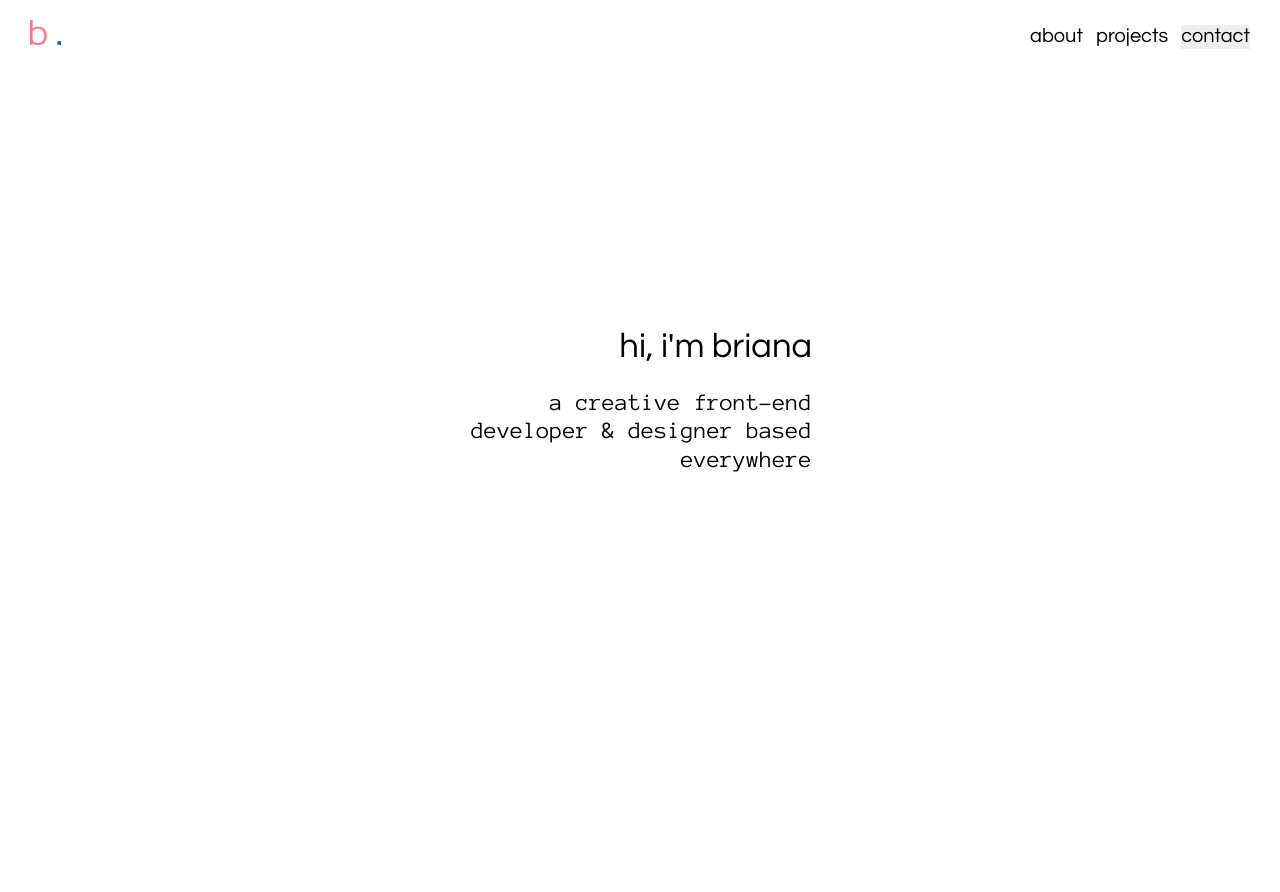
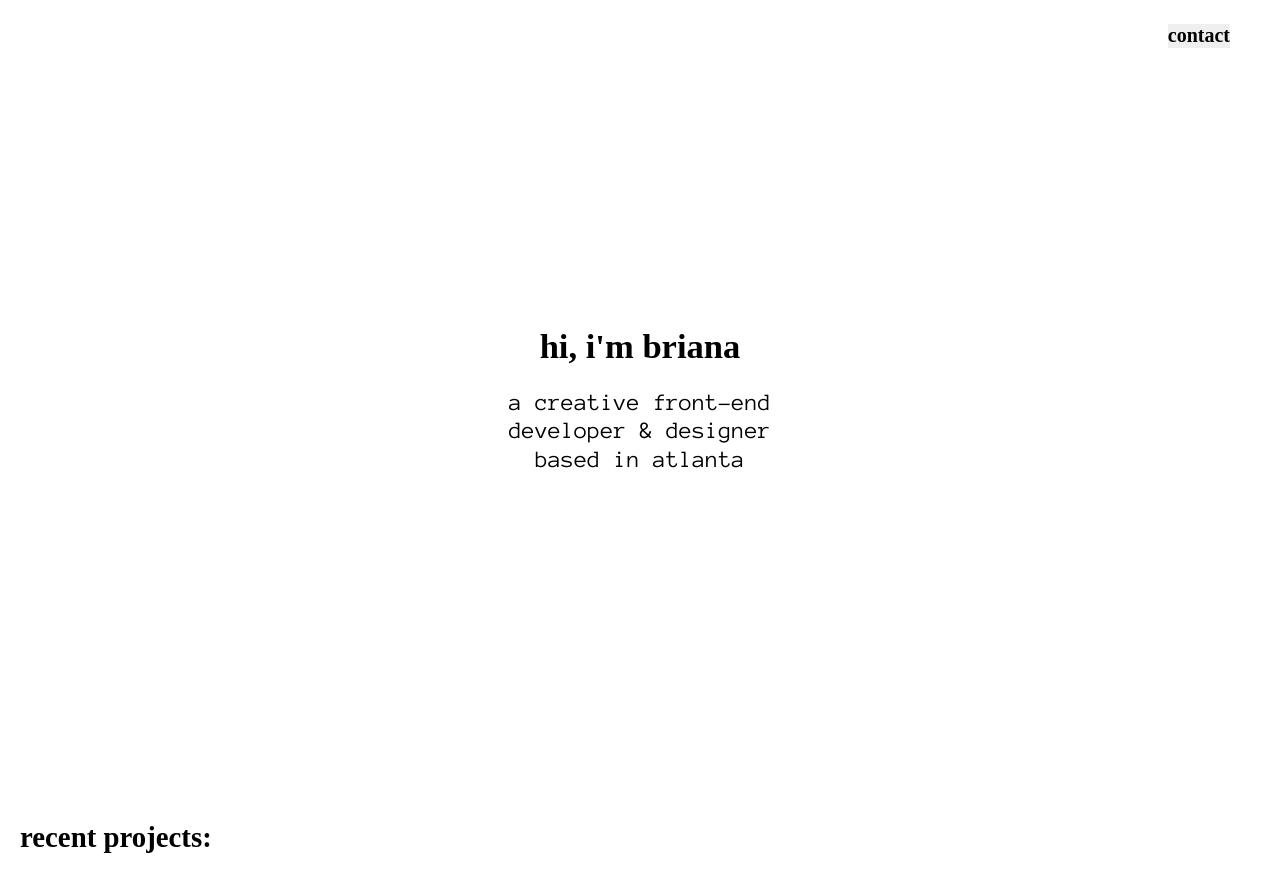
Before and after one commit to brianagude/briana_gude, a website: page src/index.html in a window 1280 px wide. Before the commit the page ends 800 px from the top, so only its background shows below. Drawn offline with nearby package versions, Linux system fonts and the light colour scheme; files that its build step writes are made by us from their sources; files whose address does not match are found by name; a web font is replaced by a local one.

Commit message:
just an update

```diff
--- a/src/css/global.scss
+++ b/src/css/global.scss
@@ -1,6 +1,7 @@
   //font
   @import url('https://fonts.googleapis.com/css?family=Anonymous+Pro:400,700,700i');
   @import url('https://fonts.googleapis.com/css?family=Abel|Anonymous+Pro|Coda+Caption:800|Fjalla+One|Questrial');
+  @import url('https://fonts.googleapis.com/css?family=Anonymous+Pro|Inconsolata|News+Cycle|Poppins|Questrial|Staatliches|Thasadith|VT323');
 
 	// colors
 	$pink1: #F92A80;
@@ -29,8 +30,9 @@
   body {
     background-color: white;
     font-family: 'Anonymous Pro', monospace;
+    // font-family: futura;
     // font-family: 'Questrial', sans-serif;
-    // font-family: 'Anonymous Pro', monospace;
+    // font-family: 'VT323', monospace;
     font-weight: 400;
     line-height: 1.2;
     text-align: center;
@@ -51,9 +53,12 @@
 
   h1, h2, h3, h4, h5, a, .dropbtn {
     margin: 0;
-    font-family: 'Questrial', sans-serif;
+    // font-family: 'Questrial', sans-serif;
+    // font-family: 'VT323', monospace;
     // font-family: 'Anonymous Pro', monospace;
-    font-weight: 400;
+    font-family: futura;
+
+    font-weight: 800;
     line-height: 1.2;
   }
 
@@ -101,17 +106,20 @@
   //   }
 
     nav.links{
+      // display: none;
       top: 0;
-      right: 0;
+      right: 20px;
       position: fixed;
       // height: 100%;
       margin: 20px 30px;
+      text-align: right;
       p, a, .dropbtn {font-size: 0.833em;}
 
       .dropbtn {border: none;}
       .dropdown {
         position: relative;
         display: inline-block;
+        // text-align: right;
       }
 
       /* Dropdown Content (Hidden by Default) */
@@ -130,7 +138,7 @@
         color: black;
         padding-top: 12px;
         text-decoration: none;
-        text-align:left;
+        // text-align:right;
         display: block;
         transition: all 1s;
       }
@@ -158,30 +166,31 @@
     justify-content: center;
     align-items: center;
     flex-wrap: wrap;
-    text-align: right;
+    text-align: center;
 
-    div{
-      max-width: 30vw;
-    }
-
-
-    @include colors();
+    div{max-width: 25vw;}
 
     p, h1, h2, h3, h4, h5{
-      // span:hover{font-size: 30px;}
       margin: 20px;
       @include colors();
     }
+}
 
-    // h1{
-    //   span:nth-child(1n){color: $pink1;}
-    //   span:nth-child(2n){color: $pink2;}
-    //   span:nth-child(7n-1){color: $pink4;}
-    //   span:nth-child(4n+1){color: $blue;}
-    //   span:nth-child(5n){color: $yellow;}
-    //   span:nth-child(3n+1){font-size: 30px;}
-    // }
-}
+  section.sub{
+    height: 100vh;
+    width: 100vw;
+    display: flex;
+    justify-content: flex-start;
+    align-items: flex-start;
+    flex-wrap: wrap;
+    text-align: center;
+
+    div{max-width: 25vw;}
+    p, h1, h2, h3, h4, h5{
+      margin: 20px;
+      @include colors();
+    }
+  }
 
 
   section.projects {
--- a/src/index.html
+++ b/src/index.html
@@ -9,11 +9,11 @@
   </head>
 
   <body>
-    <a href='index.html' class='logo'><img src='img/logo-icon-color.png'></a>
+    <!-- <a href='index.html' class='logo'><img src='img/logo-icon-color.png'></a> -->
 
     <nav class='links'>
-      <a href='about.html'>about</a>
-      <a href='projects.html'>projects</a>
+      <!-- <a href='about.html'>about</a>
+      <a href='projects.html'>projects</a> -->
       <div class="dropdown">
         <button class="dropbtn">contact</button>
         <div class="dropdown-content">
@@ -26,14 +26,21 @@
     </nav>
 
 
+
     <section class='main'>
       <div>
         <h3> hi, i'm briana </h1>
-        <p> a creative front-end developer & designer based everywhere</p>
+        <p> a creative front-end developer & designer based in atlanta</p>
         <!-- <p> in the past, i have worked with start-ups & creative agencies based in atlanta & new york </p>
         <p> i am a modern design enthusiast & a 2017 graduate of georgia state university </p> -->
     </div>
     </section>
+
+    <section class='sub'>
+      <h4> recent projects: </h4>
+    </section>
+
+    <div class='cursor'></div>
     <script src='js/global.js'></script>
   </body>
 </html>
--- a/src/js/global.js
+++ b/src/js/global.js
@@ -18,6 +18,47 @@ function makeSpans (selector) {
 
 makeSpans('p, h1, h2, h3, h4, h5')
 
+// new mouse
+const cursor = document.querySelector('div.cursor')
+let isMouseDown = false
+
+const grow = function(){
+  cursor.classList.add('is-down')
+}
+
+const shrink = function(){
+   cursor.classList.remove('is-down')
+}
+
+const moveCursor = function(x, y){
+  cursor.style.left = x + 'px'
+  cursor.style.top = y + 'px'
+}
+
+document.addEventListener('mousedown', function(event){
+  isMouseDown = true
+  grow()
+})
+
+document.addEventListener('mouseup', function(){
+  isMouseDown = false
+  shrink()
+})
+
+document.addEventListener('mousemove', function(event){
+  moveCursor(event.pageX, event.pageY)
+  // console.log(event)
+})
+
+$('a').on('mouseenter', function(){
+  $('.cursor').addClass('is-down')
+})
+
+$('a').on('mouseleave', function(){
+  $('.cursor').removeClass('is-down')
+})
+
+
 // animate logo
 
 // project movement
```
Also changed, not shown: dist/css/global.css, dist/index.html, dist/js/global.js.
